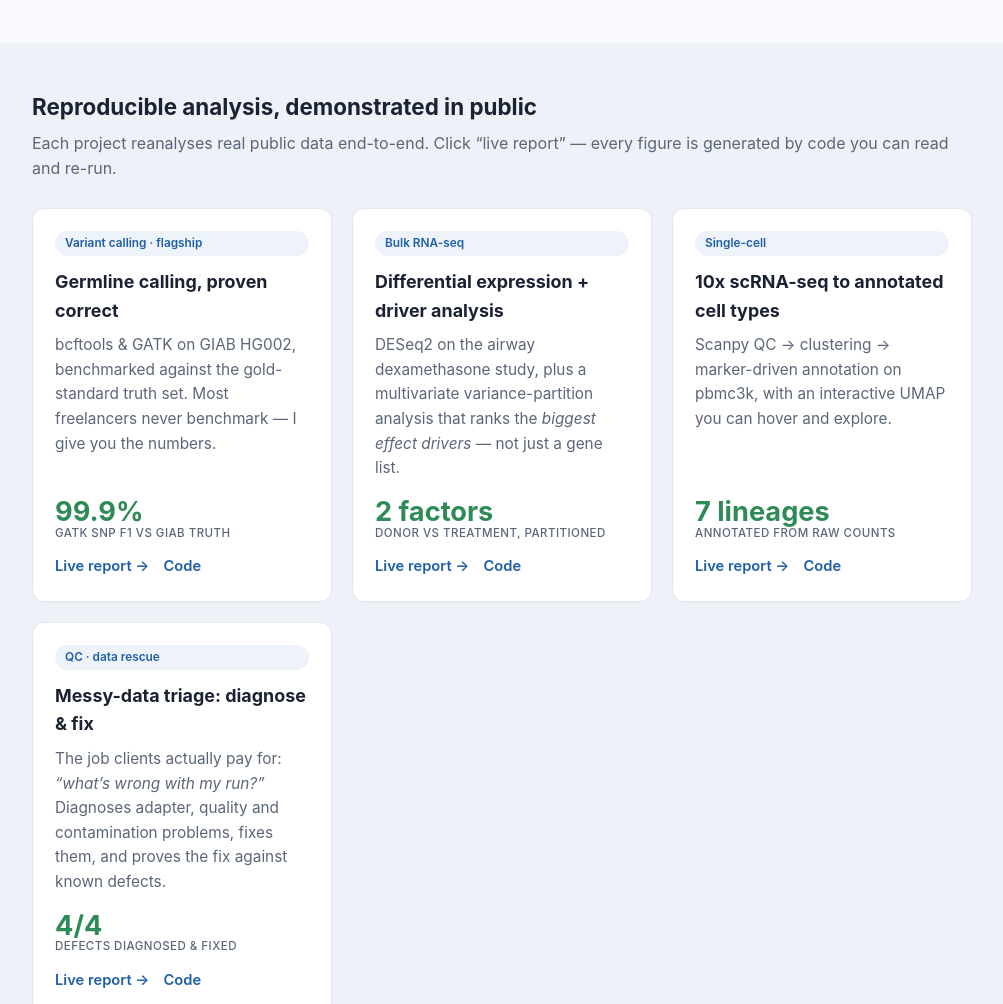
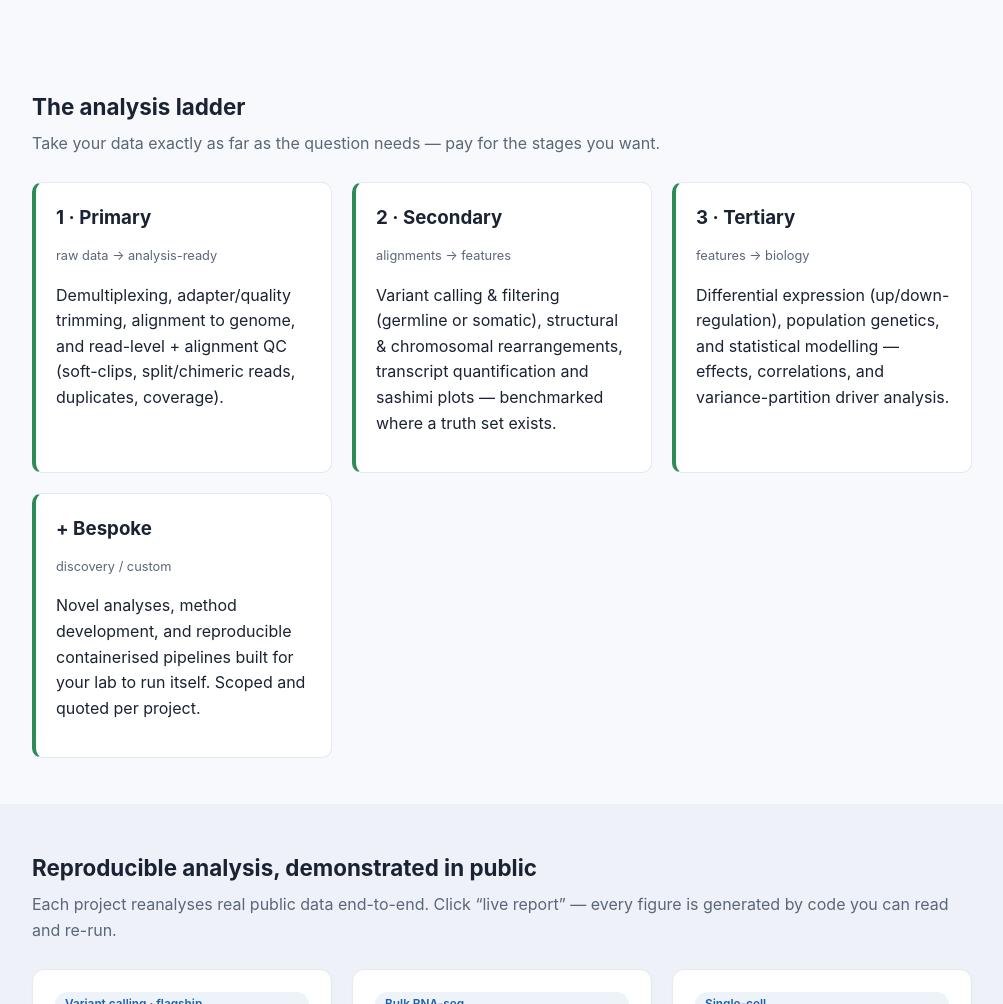
Before and after one commit to pgristow/pgristow.github.io, a plain HTML site: page index.html in a window 1280 px wide. Shown: the part 776-1780 px from the top of the page, without its empty margins (138-1141 px from the left). Drawn offline with Linux system fonts and the light colour scheme.

Commit message:
feat: add primary/secondary/tertiary analysis ladder section

```diff
--- a/index.html
+++ b/index.html
@@ -84,6 +84,39 @@
         <p>A PhD focused on NGS, population genetics and statistics — the rigorous statistical
            foundation behind the differential-expression modelling and benchmarked variant calling
            in the projects below.</p>
+      </div>
+    </div>
+  </div>
+</section>
+
+<section id="services">
+  <div class="wrap">
+    <h2>The analysis ladder</h2>
+    <p class="lead">Take your data exactly as far as the question needs — pay for the stages you want.</p>
+    <div class="feature">
+      <div class="tool">
+        <h3>1 · Primary</h3>
+        <p class="pill">raw data → analysis-ready</p>
+        <p>Demultiplexing, adapter/quality trimming, alignment to genome, and read-level + alignment
+           QC (soft-clips, split/chimeric reads, duplicates, coverage).</p>
+      </div>
+      <div class="tool">
+        <h3>2 · Secondary</h3>
+        <p class="pill">alignments → features</p>
+        <p>Variant calling &amp; filtering (germline or somatic), structural &amp; chromosomal
+           rearrangements, transcript quantification and sashimi plots — benchmarked where a truth set exists.</p>
+      </div>
+      <div class="tool">
+        <h3>3 · Tertiary</h3>
+        <p class="pill">features → biology</p>
+        <p>Differential expression (up/down-regulation), population genetics, and statistical
+           modelling — effects, correlations, and variance-partition driver analysis.</p>
+      </div>
+      <div class="tool">
+        <h3>+ Bespoke</h3>
+        <p class="pill">discovery / custom</p>
+        <p>Novel analyses, method development, and reproducible containerised pipelines built for your
+           lab to run itself. Scoped and quoted per project.</p>
       </div>
     </div>
   </div>
```
